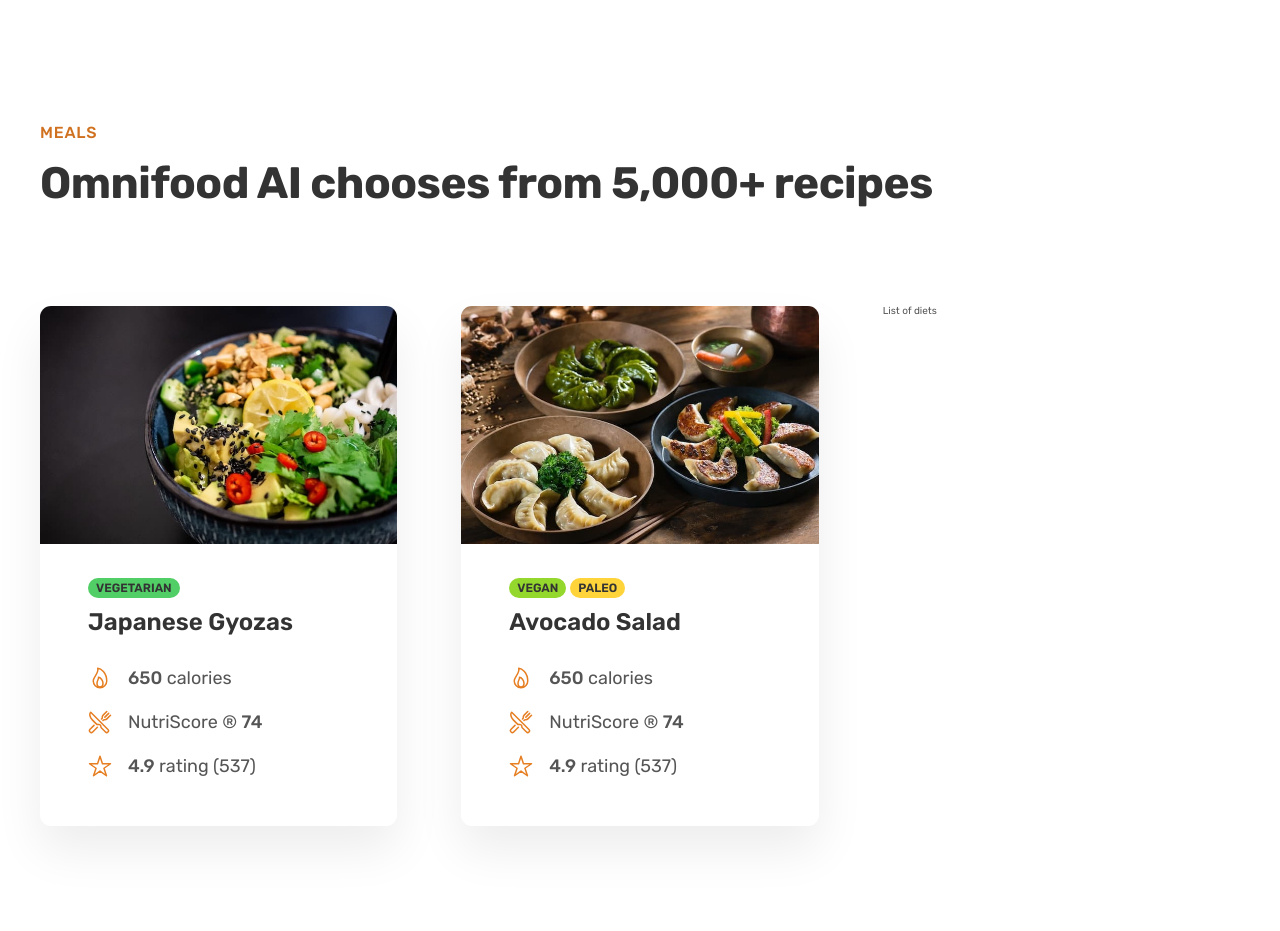
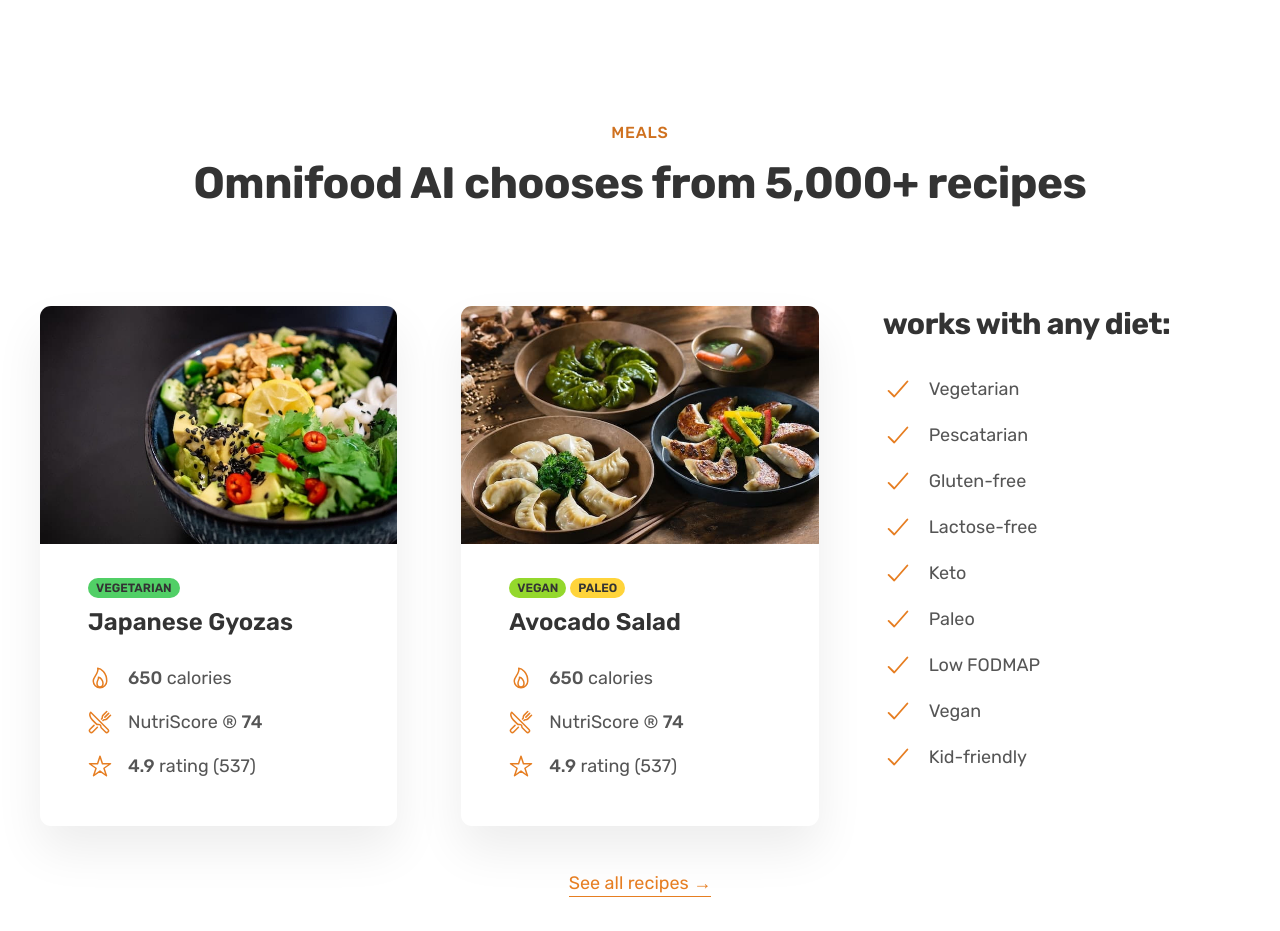
Before and after one commit to Majd-Alhourani98/Omnifood, a plain HTML site: page index.html in a window 1280 px wide. Shown: the part 2660-3591 px from the top of the page. Drawn offline with nearby package versions, Linux system fonts and the light colour scheme.

Commit message:
finish meals section

```diff
--- a/css/general.css
+++ b/css/general.css
@@ -132,7 +132,7 @@ body {
   font-size: 2rem;
   font-weight: 600;
   border-radius: 9px;
-  transition: background-color 0.3s;
+  transition: background-color, box-shadow 0.3s;
 }
 
 .btn--full:link,
@@ -160,9 +160,34 @@ body {
   box-shadow: inset 0 0 0 3px #fff;
 }
 
+.link:link,
+.link:visited {
+  color: #e67e22;
+  text-decoration: none;
+  border-bottom: 1px solid currentColor;
+  /* currentColor: take the color of the text color */
+  padding-bottom: 2px;
+  display: inline;
+  transition: all 0.3s;
+}
+
+.link:hover,
+.link:active {
+  color: #cf711f;
+  border-bottom: 1px solid transparent;
+}
+
 /* HELPER CLASSES */
 .margin-right-sm {
-  margin-right: 1.6rem;
+  margin-right: 1.6rem !important;
+}
+
+.margin-bottom-md {
+  margin-bottom: 4.8rem !important;
+}
+
+.text-center {
+  text-align: center;
 }
 
 strong {
--- a/css/style.css
+++ b/css/style.css
@@ -192,9 +192,8 @@
 }
 
 /* ********************************************** */
-/*              MEALS SECTION                     */
+/*                  MEALS SECTION                 */
 /* ********************************************** */
-
 .section-meals {
   padding: 9.6rem 0;
 }
@@ -203,14 +202,23 @@
   box-shadow: 0 2.4rem 4.8rem rgba(0, 0, 0, 0.075);
   border-radius: 11px;
   overflow: hidden;
+  transition: all 0.4s;
+}
+
+.meal:hover {
+  transform: translateY(-18px);
+  box-shadow: 0 3.2rem 6.4rem rgba(0, 0, 0, 0.06);
+  cursor: pointer;
 }
 
 .meal-img {
   width: 100%;
 }
+
 .meal-content {
   padding: 3.2rem 4.8rem 4.8rem 4.8rem;
 }
+
 .meals-tags {
   margin-bottom: 1.2rem;
   display: flex;
@@ -265,3 +273,28 @@
   width: 2.4rem;
   color: #e67e22;
 }
+
+.list {
+  list-style: none;
+  display: flex;
+  flex-direction: column;
+  gap: 1.6rem;
+}
+
+.list-item {
+  font-size: 1.8rem;
+  display: flex;
+  align-items: center;
+  gap: 1.6rem;
+}
+
+.list-icon {
+  width: 3rem;
+  height: 3rem;
+  color: #e67e22;
+}
+
+.all-recipes {
+  text-align: center;
+  font-size: 1.8rem;
+}
--- a/index.html
+++ b/index.html
@@ -177,14 +177,14 @@
       </section>
 
       <section class="section-meals">
-        <div class="container">
+        <div class="container text-center">
           <span class="subheading">Meals</span>
           <h2 class="heading-secondary">
             Omnifood AI chooses from 5,000+ recipes
           </h2>
         </div>
 
-        <div class="container grid grid--3-cols">
+        <div class="container grid grid--3-cols margin-bottom-md">
           <div class="meal">
             <img
               src="img/meals/meal-2.jpg"
@@ -252,7 +252,51 @@
             </div>
           </div>
 
-          <div class="list">List of diets</div>
+          <div class="diets">
+            <h3 class="heading-tertiary">works with any diet:</h3>
+            <ul class="list">
+              <li class="list-item">
+                <ion-icon class="list-icon" name="checkmark-outline"></ion-icon>
+                <span>Vegetarian</span>
+              </li>
+              <li class="list-item">
+                <ion-icon class="list-icon" name="checkmark-outline"></ion-icon>
+                <span>Pescatarian</span>
+              </li>
+              <li class="list-item">
+                <ion-icon class="list-icon" name="checkmark-outline"></ion-icon>
+                <span>Gluten-free</span>
+              </li>
+              <li class="list-item">
+                <ion-icon class="list-icon" name="checkmark-outline"></ion-icon>
+                <span>Lactose-free</span>
+              </li>
+              <li class="list-item">
+                <ion-icon class="list-icon" name="checkmark-outline"></ion-icon>
+                <span>Keto</span>
+              </li>
+              <li class="list-item">
+                <ion-icon class="list-icon" name="checkmark-outline"></ion-icon>
+                <span>Paleo</span>
+              </li>
+              <li class="list-item">
+                <ion-icon class="list-icon" name="checkmark-outline"></ion-icon>
+                <span>Low FODMAP</span>
+              </li>
+              <li class="list-item">
+                <ion-icon class="list-icon" name="checkmark-outline"></ion-icon>
+                <span>Vegan</span>
+              </li>
+              <li class="list-item">
+                <ion-icon class="list-icon" name="checkmark-outline"></ion-icon>
+                <span>Kid-friendly</span>
+              </li>
+            </ul>
+          </div>
+        </div>
+
+        <div class="container all-recipes">
+          <a href="#" class="link">See all recipes &rarr;</a>
         </div>
       </section>
     </main>
```
Also changed, not shown: 1 other file.
